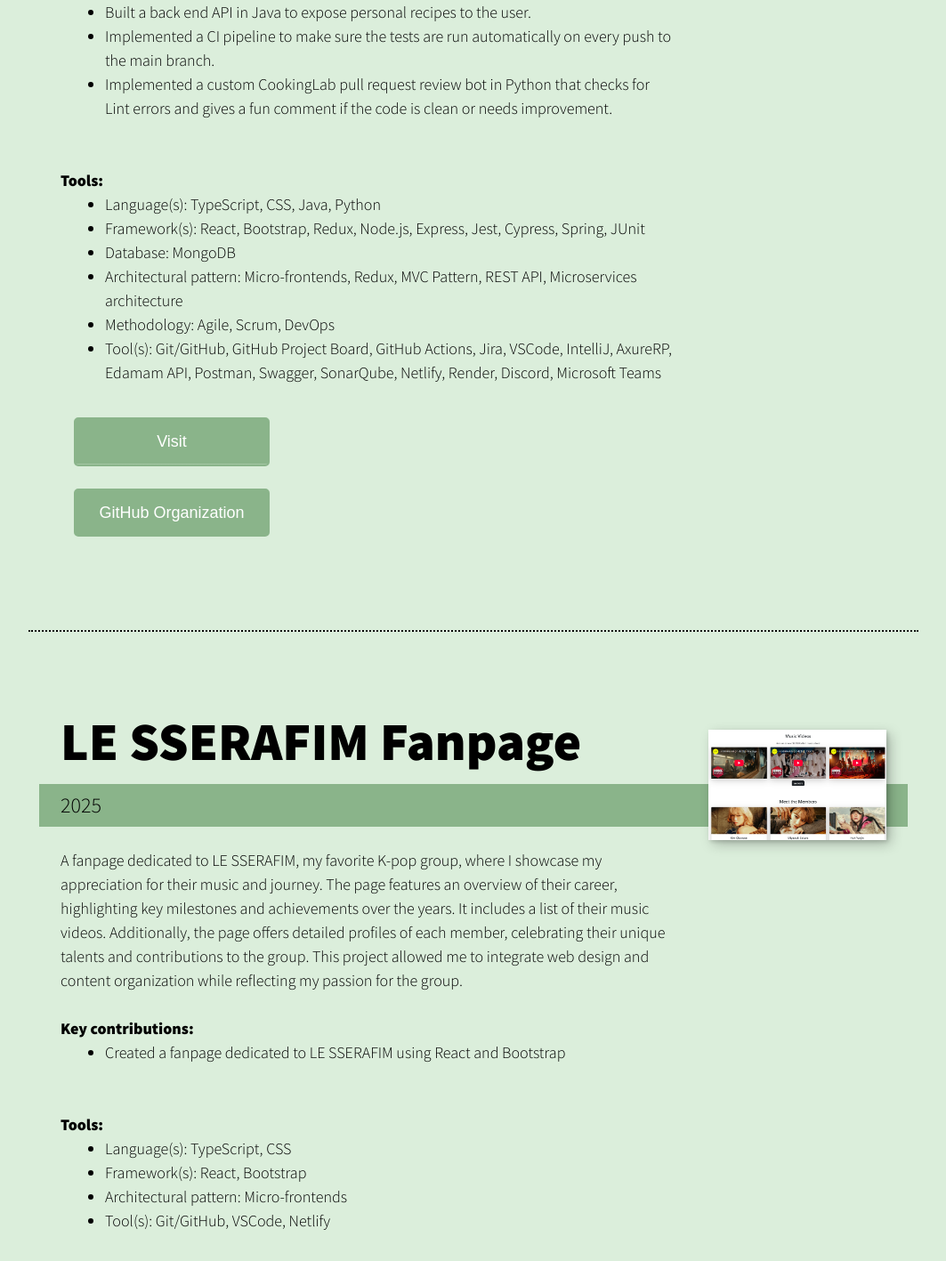
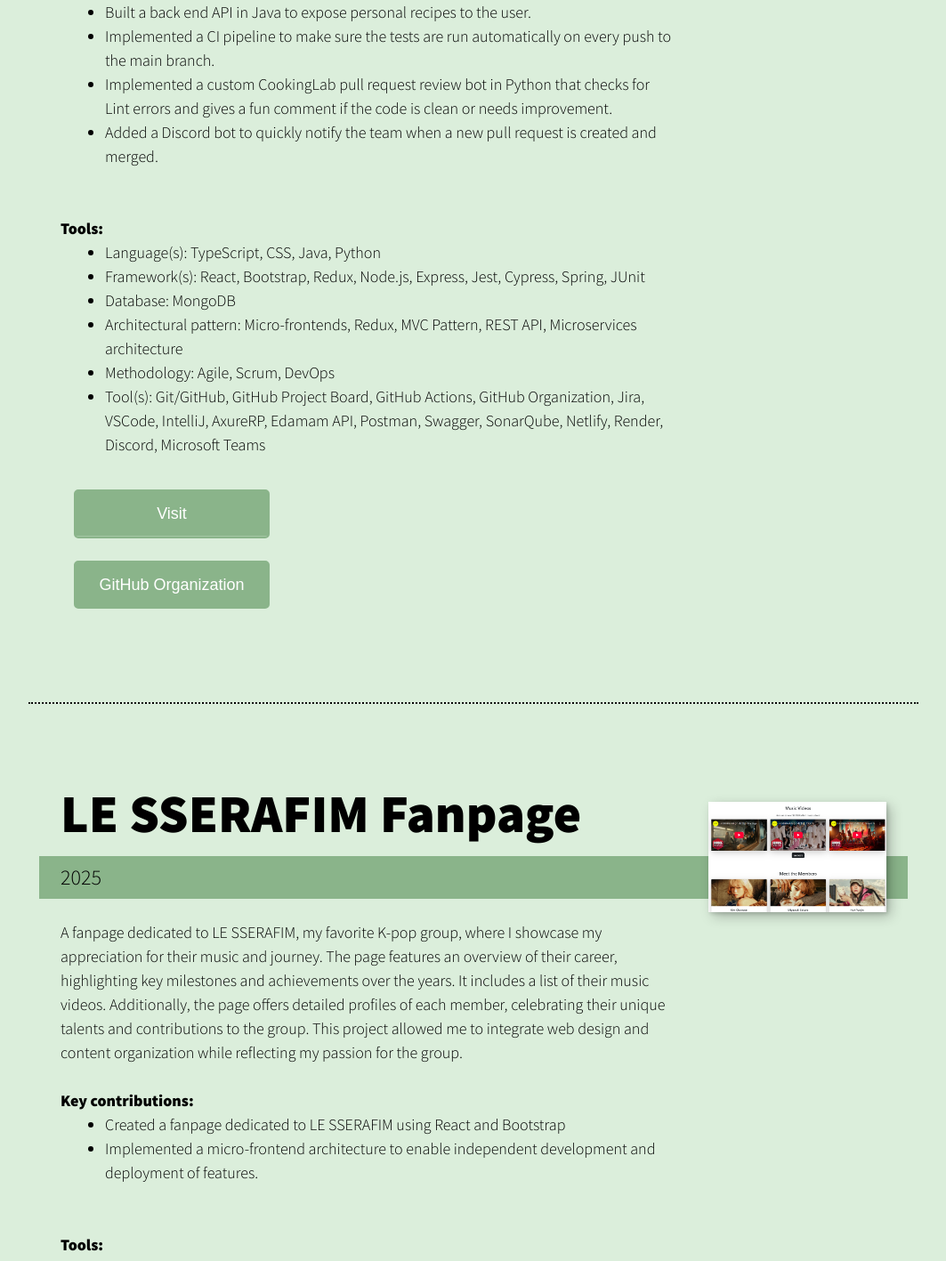
Before and after one commit to ThiiLuu79/theminh-portfolio, a React (Create React App) app: page /Personals in a window 1280 px wide. Shown: the part 1400-2817 px from the top of the page at 89% size, without its empty margins (108-1171 px from the left). Built offline with nearby package versions, Linux system fonts and the light colour scheme.

Commit message:
Updated constants

```diff
--- a/src/i18n/personalsConstants_en.js
+++ b/src/i18n/personalsConstants_en.js
@@ -23,6 +23,7 @@
         "Built a back end API in Java to expose personal recipes to the user.",
         "Implemented a CI pipeline to make sure the tests are run automatically on every push to the main branch.",
         "Implemented a custom CookingLab pull request review bot in Python that checks for Lint errors and gives a fun comment if the code is clean or needs improvement.",
+        "Added a Discord bot to quickly notify the team when a new pull request is created and merged.",
     ],
     tools: [
         "Language(s): TypeScript, CSS, Java, Python",
@@ -30,7 +31,7 @@
         "Database: MongoDB",
         "Architectural pattern: Micro-frontends, Redux, MVC Pattern, REST API, Microservices architecture",
         "Methodology: Agile, Scrum, DevOps",
-        "Tool(s): Git/GitHub, GitHub Project Board, GitHub Actions, Jira, VSCode, IntelliJ, AxureRP, Edamam API, Postman, Swagger, SonarQube, Netlify, Render, Discord, Microsoft Teams"
+        "Tool(s): Git/GitHub, GitHub Project Board, GitHub Actions, GitHub Organization, Jira, VSCode, IntelliJ, AxureRP, Edamam API, Postman, Swagger, SonarQube, Netlify, Render, Discord, Microsoft Teams"
     ],
     imgAlt: "cookinglab"
 };
@@ -42,6 +43,7 @@
     description: "A fanpage dedicated to LE SSERAFIM, my favorite K-pop group, where I showcase my appreciation for their music and journey. The page features an overview of their career, highlighting key milestones and achievements over the years. It includes a list of their music videos. Additionally, the page offers detailed profiles of each member, celebrating their unique talents and contributions to the group. This project allowed me to integrate web design and content organization while reflecting my passion for the group.",
     contributions: [
         "Created a fanpage dedicated to LE SSERAFIM using React and Bootstrap",
+        "Implemented a micro-frontend architecture to enable independent development and deployment of features.",
     ],
     tools: [
         "Language(s): TypeScript, CSS",
--- a/src/i18n/personalsConstants_fr.js
+++ b/src/i18n/personalsConstants_fr.js
@@ -23,6 +23,7 @@
         "Construit un API back end en Java pour exposer les recettes personnelles à l'utilisateur.",
         "Implémenté un pipeline CI pour s'assurer que les tests sont exécutés automatiquement à chaque push sur la branche principale.",
         "Implémenté un bot de révision de pull request CookingLab personnalisé en Python qui vérifie les erreurs de Lint et donne un commentaire amusant si le code est propre ou nécessite des améliorations.",
+        "Ajouté un bot Discord pour rapidement notifier l'équipe lorsqu'une nouvelle pull request est créée et fusionnée.",
     ],
     tools: [
         "Language(s): TypeScript, CSS, Java, Python",
@@ -30,7 +31,7 @@
         "Base de données: MongoDB",
         "Architecture: Micro-frontends, Redux, Patron MVC, REST API, Architecture de microservices",
         "Methodologie: Agile, Scrum, DevOps",
-        "Outil(s): Git/GitHub, GitHub Project Board, GitHub Actions, Jira, VSCode, IntelliJ, AxureRP, Edamam API, Postman, Swagger, SonarQube, Netlify, Render, Discord, Microsoft Teams"
+        "Outil(s): Git/GitHub, GitHub Project Board, GitHub Actions, Organisation GitHub, Jira, VSCode, IntelliJ, AxureRP, Edamam API, Postman, Swagger, SonarQube, Netlify, Render, Discord, Microsoft Teams"
     ],
     imgAlt: "cookinglab"
 };
@@ -41,7 +42,8 @@
     period: "2025",
     description: "Une fanpage dédiée à LE SSERAFIM, mon groupe de K-pop préféré, où je montre mon appréciation pour leur musique et leur parcours. La page présente un aperçu de leur carrière, mettant en lumière les étapes clés et les réalisations au fil des ans. Elle comprend une liste complète de leurs clips musicaux. De plus, la page propose des profils détaillés de chaque membre, célébrant leurs talents uniques et leurs contributions au groupe. Ce projet m'a permis d'intégrer le design web et l'organisation du contenu tout en exprimant ma passion pour le groupe.",
     contributions: [
-        "Créé une fanpage dédiée à LE SSERAFIM en utilisant React et Bootstrap"
+        "Créé une fanpage dédiée à LE SSERAFIM en utilisant React et Bootstrap",
+        "Implémenté une architecture de micro-frontends pour permettre le développement et le déploiement indépendants des fonctionnalités.",
     ],
     tools: [
         "Language(s): TypeScript, CSS",
```
